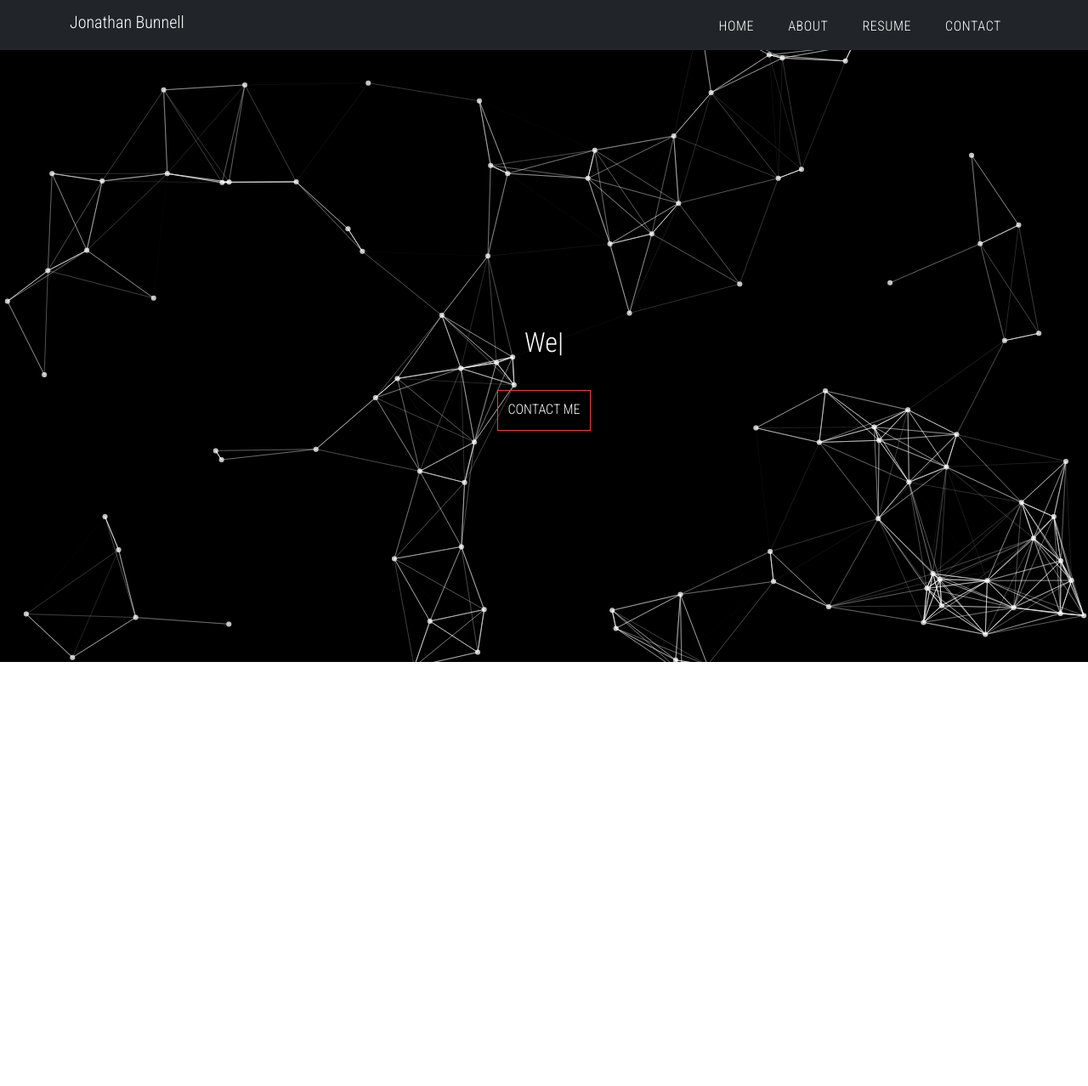
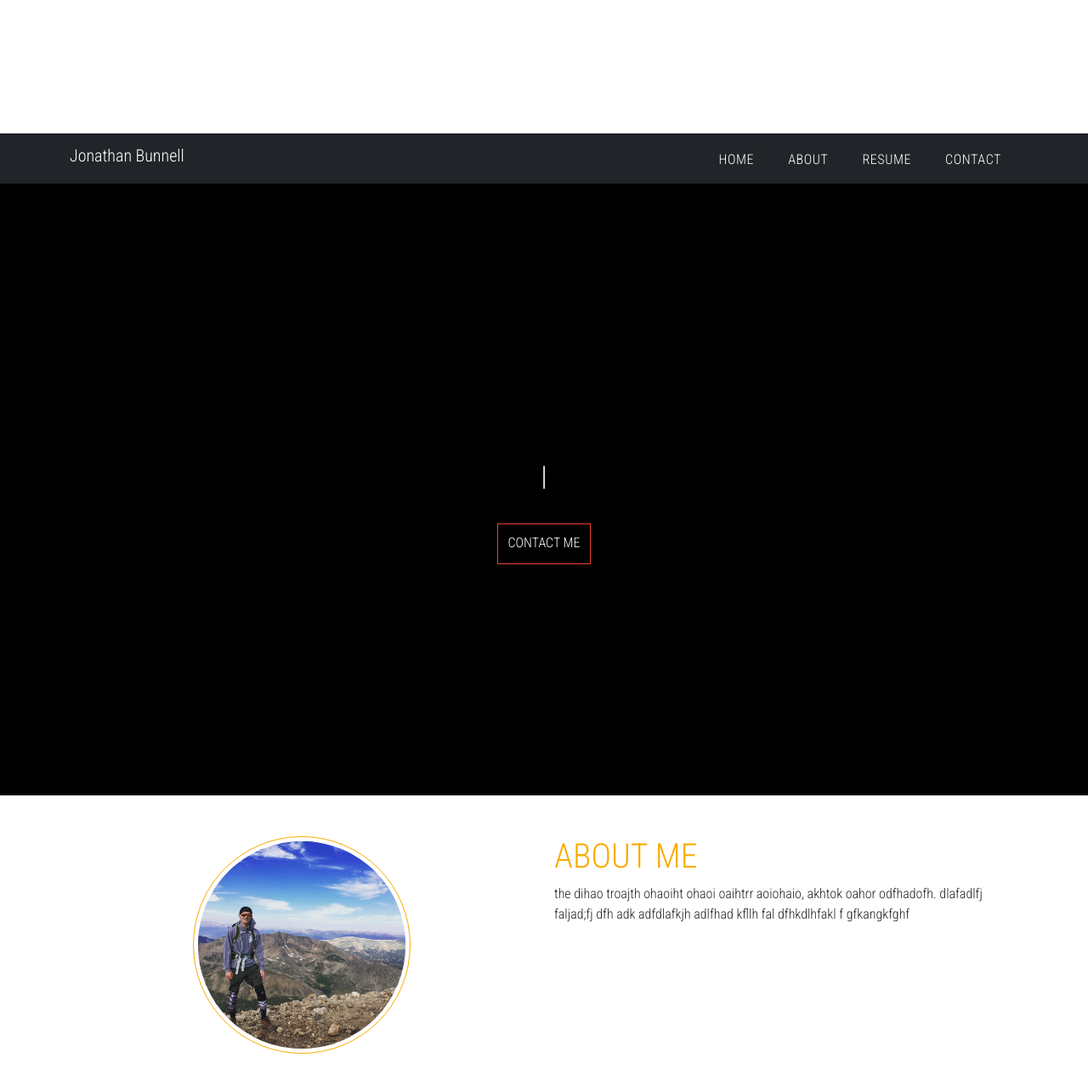
Before and after one commit to jonathanbun/myWebsite, a React (Create React App) app: page / in a window 1280 px wide. Shown: the top 1278 px of the page at 85% size. Before the commit the page ends 800 px from the top, so only its background shows below. Built offline with nearby package versions, Linux system fonts and the light colour scheme.

Commit message:
add about component

```diff
--- a/src/App.css
+++ b/src/App.css
@@ -7,12 +7,18 @@
   --primary-lg-dark: rgba(20,20,20, 0);
   --primary-red: #ef4035;
   --primary-hover-red: #f33501;
+   --primary-green: #6bd425;
 }
 
 body {
   font-family: "Roboto Condensed", sans-serif !important;
 }
 /*****************************NAVBAR**********************/
+
+nav {
+  z-index:2;
+}
+
 .name {
   max-width: 15rem;
   padding: 0 !important;
@@ -63,6 +69,7 @@ nav ul li {
   justify-content: center;
   align-items: center;
   text-align: center;
+  z-index: 1;
 }
 
 .main-info h1 {
@@ -87,9 +94,59 @@ nav ul li {
   transition: .2s ease-in-out;
 }
 
+/**************************PARTICLES***************************/
+
+.tsparticles-canvas-el{
+  position: absolute;
+  height: 100vh;
+  width: 100vw;
+  z-index: 1;
+}
+
+@media (max-width: 768px) {
+  .particles-canvas {
+    display: none;
+  }
+}
+
+#tsparticles {
+  width: 100%;
+  height: 100%;
+  margin: 0;
+  padding: 0;
+  top: 0;
+  left: 0;
+}
+
+
 
 /**************************TYPED TEXT**************************/
 .typed-text {
   font-size: 2rem;
   color: var(--primary-white)
 }
+
+/*****************************ABOUT**********************/
+
+.photo-wrap {
+  display: flex;
+  justify-content: center;
+  align-items: center;
+}
+.profile-img {
+  width: 16rem;
+  border-radius: 50%;
+  padding: 0.3rem;
+  border: 1px solid var(--primary-orange);
+}
+
+.about-heading {
+  color: var(--primary-orange);
+  text-transform: uppercase;
+}
+
+@media (max-width: 468px) {
+  .profile-img {
+    width: 10rem;
+  }
+}
--- a/src/App.js
+++ b/src/App.js
@@ -3,15 +3,20 @@ import 'bootstrap/dist/css/bootstrap.min.css';
 import Navbar from "./Components/Navbar";
 import Header from "./Components/Header";
 import Particles from "react-tsparticles";
+import About from "./Components/About";
 
 function App() {
   return (
     <>
-       <Particles
+       <Particles className="particles-canvas"
+
 
       options={{
 
-
+        fullScreen: {
+          enable: false,
+          zIndex: 0
+        },
 
         particles: {
           color: {
@@ -55,6 +60,7 @@ function App() {
     />
       <Navbar />
       <Header />
+      <About />
     </>
   );
 }
--- /dev/null
+++ b/src/Components/About.js
@@ -0,0 +1,29 @@
+import React from 'react';
+import me from "../Assets/me.jpeg";
+
+const About = () => {
+	return (
+		<div className="container py-5">
+			<div className="row">
+				<div className="col-lg-6 col-xm-12">
+					<div className="photo-wrap mb-5">
+					<img className="profile-img"
+								src={me}
+								alt="My photo"/>
+					</div>
+				</div>
+				<div className="col-lg-6 col-xm-12">
+					<h1 className="about-heading"> About me</h1>
+					<p>
+						the dihao troajth ohaoiht ohaoi oaihtrr aoiohaio,
+						akhtok oahor odfhadofh. dlafadlfj faljad;fj dfh adk
+						adfdlafkjh  adlfhad kfllh fal dfhkdlhfakl f
+						gfkangkfghf
+					</p>
+				</div>
+				 </div>
+			</div>
+		)
+}
+
+export default About;
```
Also changed, not shown: src/Assets/me.jpeg (added).
